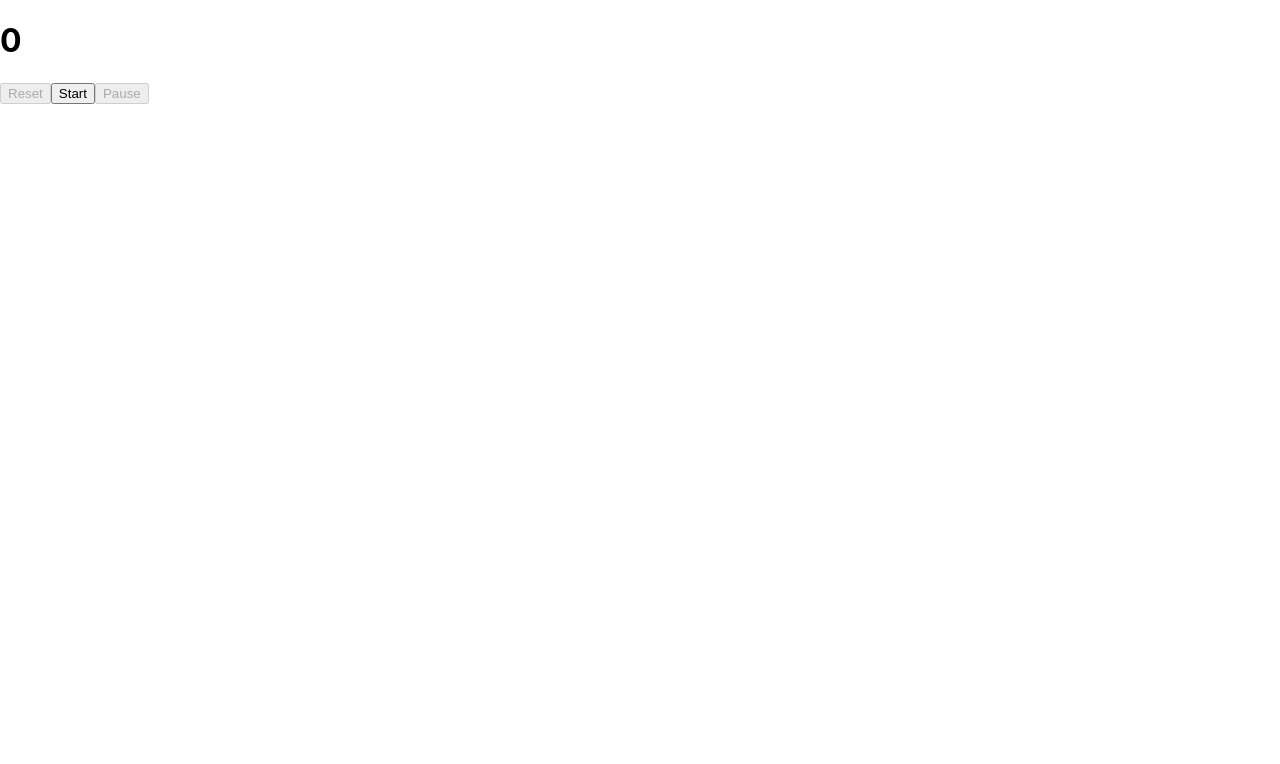
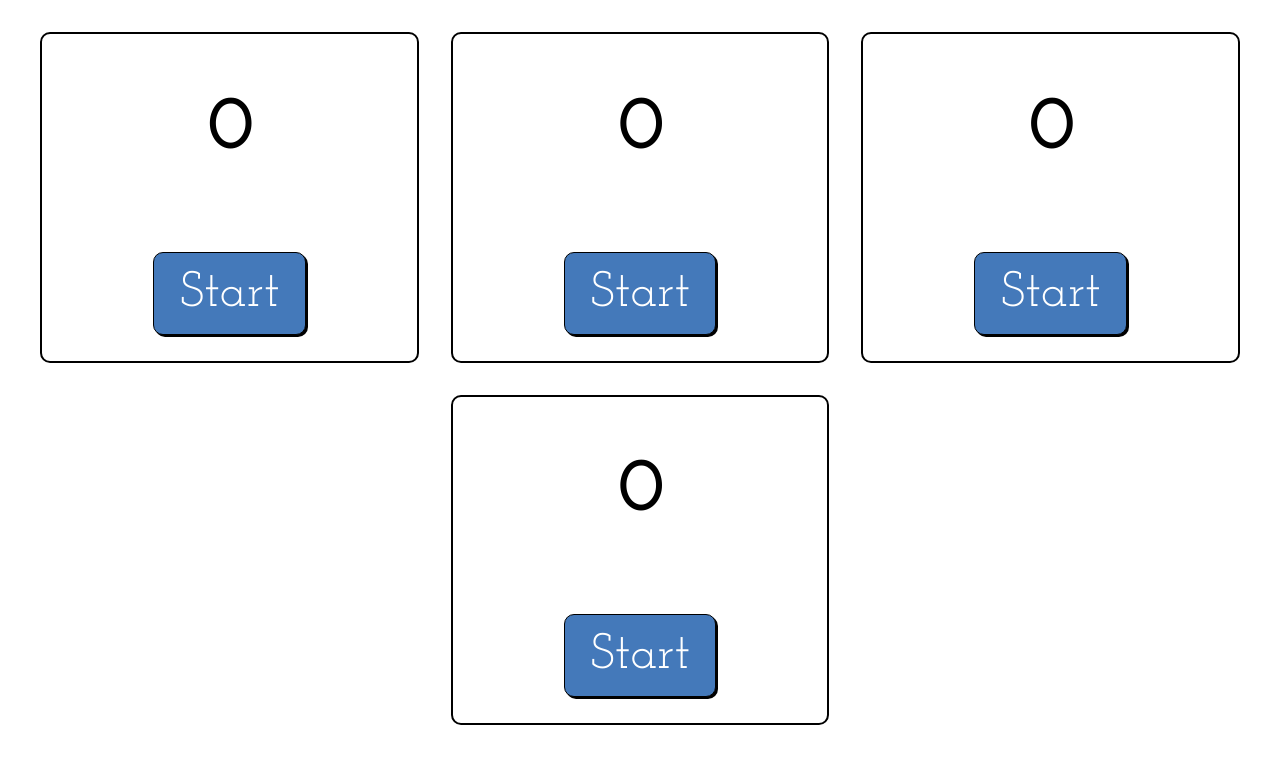
Before and after one commit to sameghosts/react-stopwatch, a React (Create React App) app: page / in a window 1280 px wide. Shown: the top 764 px of the page. Built offline with nearby package versions, Linux system fonts and the light colour scheme.

Commit message:
bonuses has bon uses

```diff
--- a/src/App.css
+++ b/src/App.css
@@ -1,38 +1,6 @@
-.App {
-  text-align: center;
+main {
+  padding: 1em;
+  display: flex;
+  flex-flow: row wrap;
+  justify-content: space-evenly;
 }
-
-.App-logo {
-  height: 40vmin;
-  pointer-events: none;
-}
-
-@media (prefers-reduced-motion: no-preference) {
-  .App-logo {
-    animation: App-logo-spin infinite 20s linear;
-  }
-}
-
-.App-header {
-  background-color: #282c34;
-  min-height: 100vh;
-  display: flex;
-  flex-direction: column;
-  align-items: center;
-  justify-content: center;
-  font-size: calc(10px + 2vmin);
-  color: white;
-}
-
-.App-link {
-  color: #61dafb;
-}
-
-@keyframes App-logo-spin {
-  from {
-    transform: rotate(0deg);
-  }
-  to {
-    transform: rotate(360deg);
-  }
-}
--- a/src/App.js
+++ b/src/App.js
@@ -2,7 +2,14 @@ import './App.css';
 import Stopwatch from './Stopwatch';
 
 function App() {
-  return <Stopwatch />
+  return (
+    <main>
+      <Stopwatch />
+      <Stopwatch />
+      <Stopwatch />
+      <Stopwatch />
+    </main>
+  )
 }
 
 export default App;
--- a/src/Stopwatch.css
+++ b/src/Stopwatch.css
@@ -1,7 +1,14 @@
 @import url(http://fonts.googleapis.com/css?family=Josefin+Slab);
 
+section {
+    border: 2px solid black;
+    border-radius: 10px;
+    width: 30%;
+    margin: 1em .5em;
+}
+
 .controls {
-    margin: 50px;
+    padding: 1em;
     text-align: center;
 }
 
@@ -18,7 +25,7 @@ button {
     font-size: 50px;
     text-align: center;
     border: 1px solid black;
-    margin: 20px;
+    margin: .2em;
     padding: 15px 25px;
     border-radius: 10px;
     box-shadow: 2px 2px black;
--- a/src/Stopwatch.js
+++ b/src/Stopwatch.js
@@ -1,4 +1,5 @@
 import React, { Component } from 'react';
+import './Stopwatch.css'
 
 class Stopwatch extends Component {
     constructor() {
@@ -48,29 +49,29 @@ class Stopwatch extends Component {
 
     render() {
         return (
-            <main className='stopwatch'>
-                <h1>{this.state.seconds}</h1>
+            <section className='stopwatch'>
+                <h1 style={{ color: this.state.seconds > 0 || this.state.counter ? 'green' : ''}}>{this.state.seconds}</h1>
                 <div className='controls'>
                     <button
                         onClick={this.handleReset}
-                        disabled={this.state.seconds > 0 || this.state.counter ? false : true}
+                        className={this.state.seconds > 0 || this.state.counter ? '' : 'hidden'}
                     >
                         Reset
                     </button>
                     <button
                         onClick={this.handleStart}
-                        disabled={this.state.seconds > 0 || this.state.counter ? true : false}
+                        className={this.state.seconds > 0 || this.state.counter ? 'hidden' : ''}
                     >
                         Start
                     </button>
                     <button
                         onClick={this.handlePause}
-                        disabled={this.state.seconds > 0 || this.state.counter ? false : true}
+                        className={this.state.seconds > 0 || this.state.counter ? '' : 'hidden'}
                     >
                         { this.state.paused ? "Restart" : "Pause"}
                     </button>
                 </div>
-            </main>
+            </section>
         )
     }
 }
```
